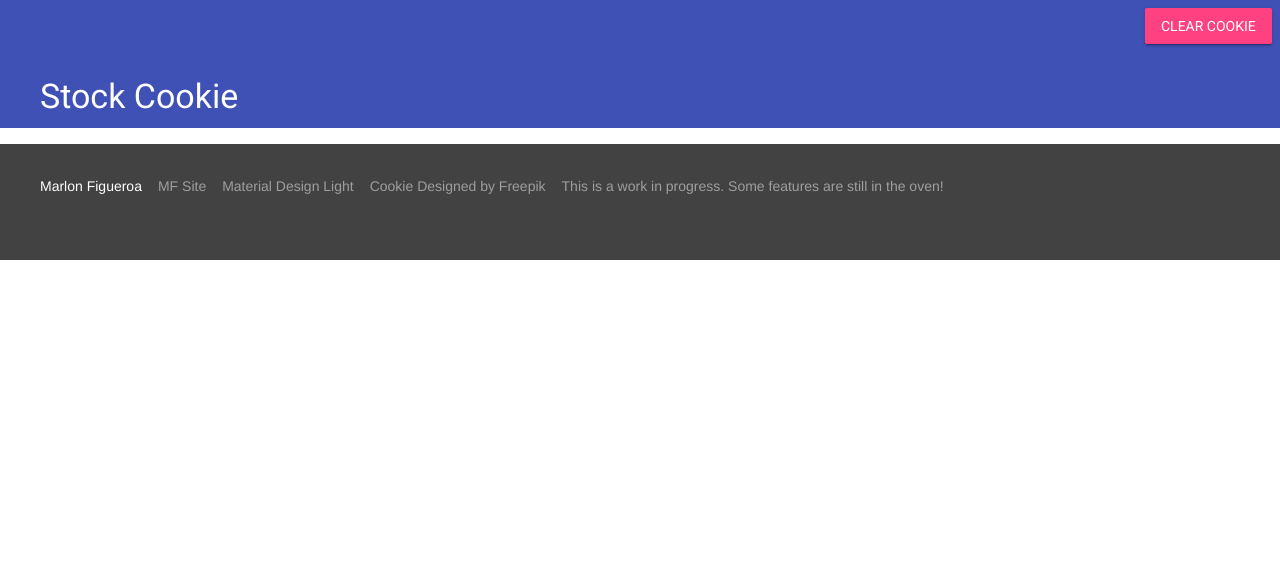
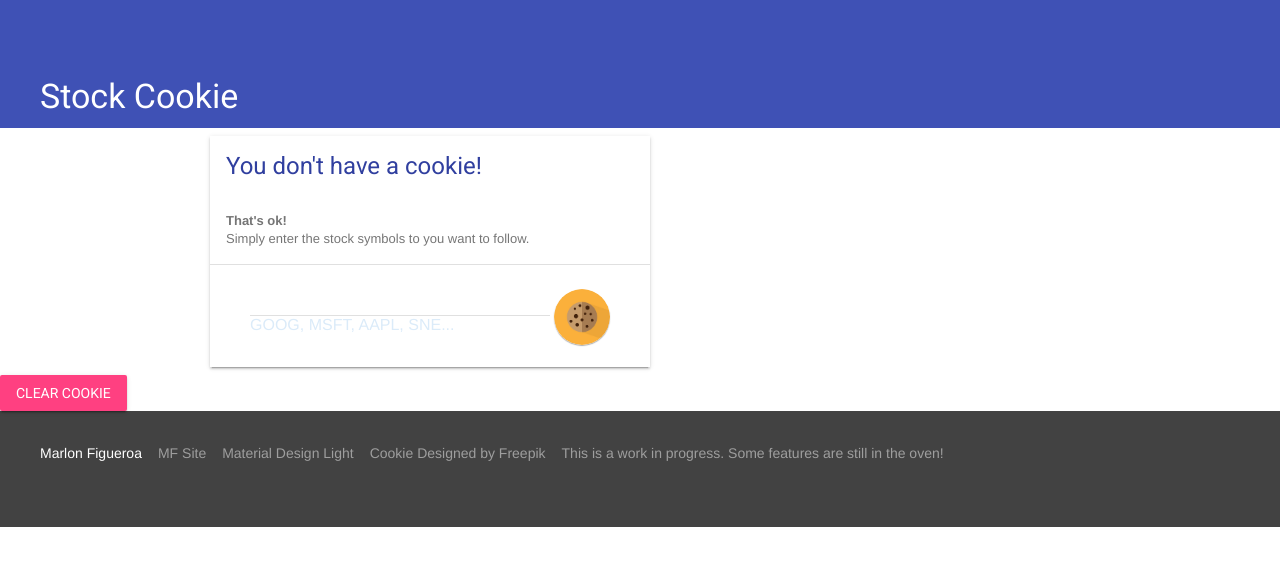
Before and after one commit to mrznyper/stockcookie, a plain HTML site: page index.html in a window 1280 px wide. Drawn offline with Linux system fonts and the light colour scheme; no server answers.

Commit message:
Moved Welcome Card
Welcome card is now in Index and it is hidden on cookie creation.

```diff
--- a/index.html
+++ b/index.html
@@ -90,11 +90,29 @@
       <main class="mdl-layout--large-screen-only">
 		<!-- PAGE CONTENTS -->
 		<section class="section--center mdl-grid mdl-color--secondary">
+			<!-- Welcome Div, to be hidden if cookie exists -->
+			<div id="welcome_div" class="demo-card-wide mdl-shadow--2dp">
+					<div class="mdl-card__title">
+					<h2 class="mdl-card__title-text mdl-color-text--primary-dark">You don't have a cookie!</h2>
+					</div>
+					<div class="mdl-card__supporting-text">
+					<strong>That's ok!</strong><br>
+					Simply enter the stock symbols to you want to follow.
+					</div>
+					<div class="mdl-card__actions mdl-card--border">
+						<form>
+							<div class="mdl-textfield mdl-js-textfield">
+								<input class="mdl-textfield__input mdl-color-text--primary-dark" type="text" id="tickerInput">GOOG, MSFT, AAPL, SNE...</input>
+							</div>
+							<button onclick="bakeCookie()" id="bakeCookieButton" class="button_cookie mdl-button mdl-js-button mdl-button--fab"/>
+						</form>
+					</div>
+					</div>
+			</div>
+			<!-- COMPONENTS GO HERE -->
             <div id="mainContainer">
-			<!-- COMPONENTS GO HERE -->
-
+            </div>
 			<!-- END COMPONENTS -->
-            </div>
 			<button onclick="eraseCookie()" class="mdl-button mdl-js-button mdl-button--raised mdl-js-ripple-effect mdl-button--accent">
 			Clear Cookie
 			</button>
--- a/script.js
+++ b/script.js
@@ -39,8 +39,11 @@ var stock_div = `<div class="android-card-container mdl-grid">
 function checkCookie(){
 	//createCookie("stocks", "GOOG, SNE, MSFT, TWTR, AAPL", 30);
     //var cookie = readCookie("stocks");
-	var cookie = "GOOG, SNE, MSFT, TWTR, AAPL";
-	document.getElementById('mainContainer').innerHTML = populateStocks(cookie);
+	var cookie = readCookie("stock");
+	if(cookie !== null){
+		document.getElementById("welcome_div").style.visibility = "hidden";
+		document.getElementById('mainContainer').innerHTML = populateStocks(cookie);
+	}
 }
 
 //Found http://www.quirksmode.org/js/cookies.html
```
